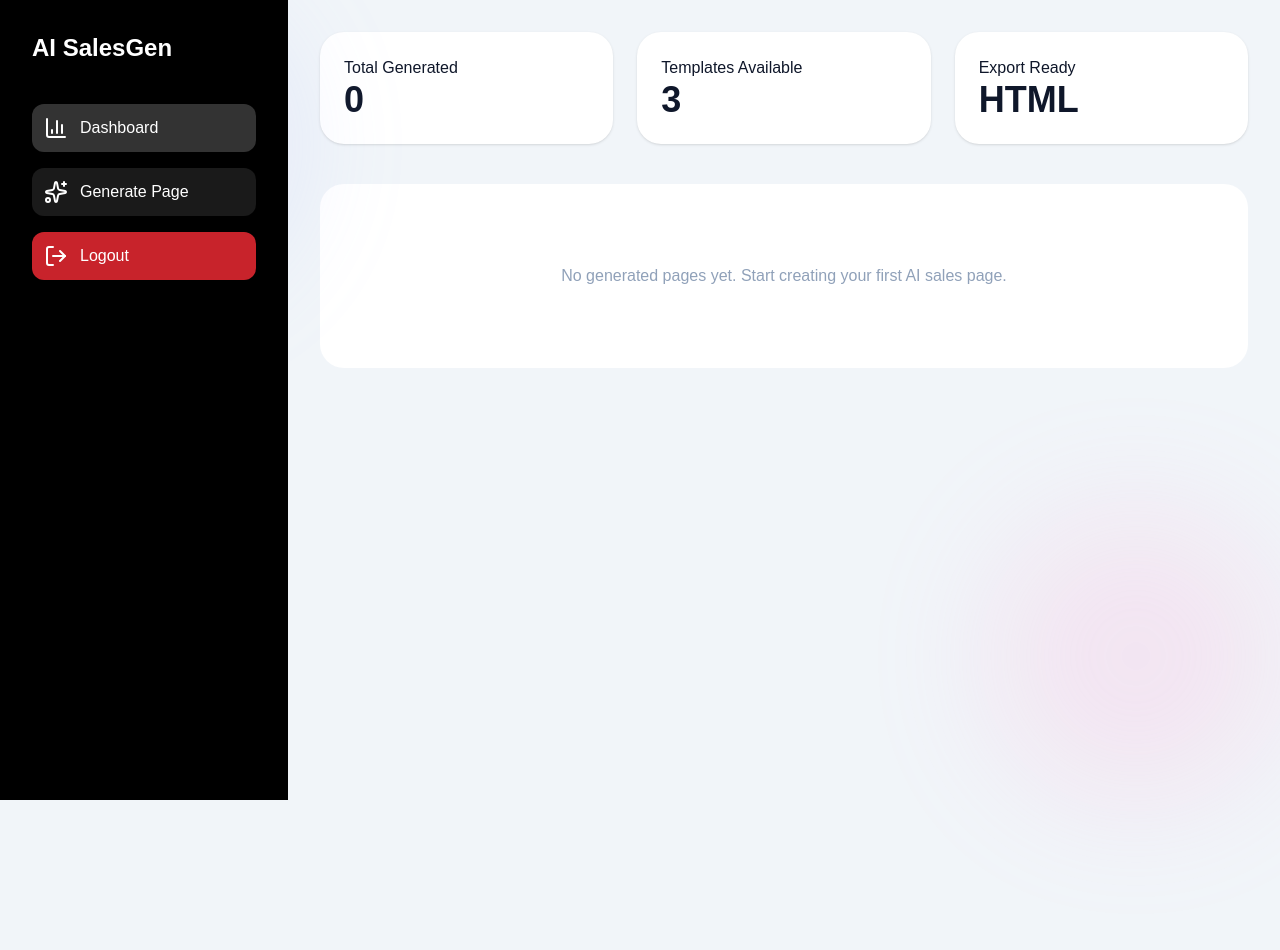
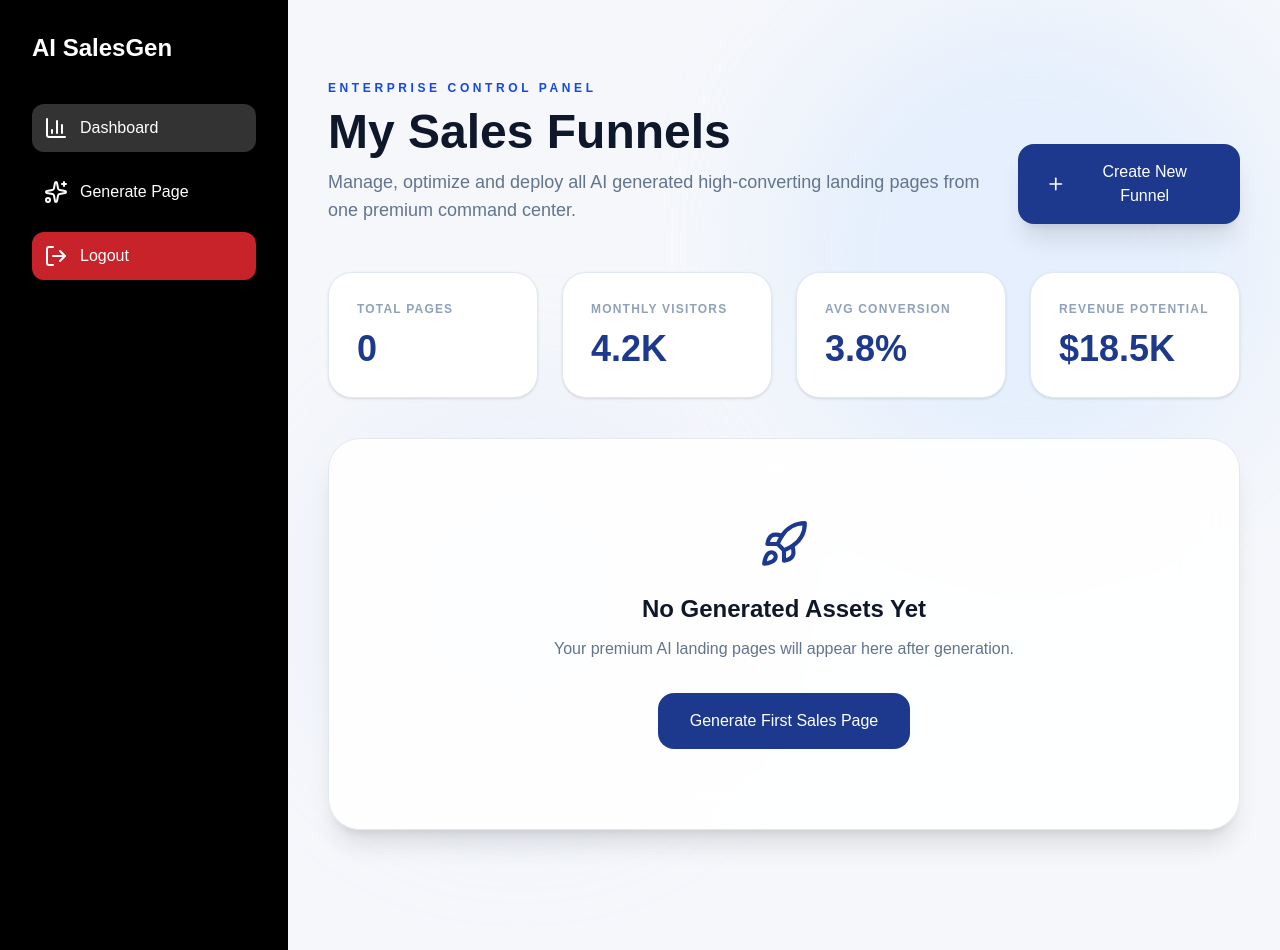
Before and after one commit to irfanfath/sales-page-generator, a Next.js app: page /dashboard in a window 1280 px wide. Before the commit the page ends 800 px from the top, so only its background shows below. Built offline with nearby package versions, Linux system fonts and the light colour scheme; sample sign-in values are in the browser's storage.

Commit message:
update UI dashboard & generator

```diff
--- a/app/dashboard/page.tsx
+++ b/app/dashboard/page.tsx
@@ -1,13 +1,17 @@
 'use client'
 
 import { useEffect, useState } from 'react'
+import { useRouter } from 'next/navigation'
 import ProtectedRoute from '@/components/common/ProtectedRoute'
 import DashboardSidebar from '@/components/dashboard/DashboardSidebar'
 import StatsCards from '@/components/dashboard/StatsCards'
 import SavedPageCard from '@/components/dashboard/SavedPageCard'
 import { getSavedPages, deletePage } from '@/lib/storage'
+import { Plus, Rocket, X } from 'lucide-react'
+import { motion, AnimatePresence } from 'framer-motion'
 
 export default function DashboardPage() {
+  const router = useRouter()
   const [pages, setPages] = useState<any[]>([])
   const [selectedPage, setSelectedPage] = useState<any>(null)
 
@@ -22,32 +26,124 @@ export default function DashboardPage() {
 
   return (
     <ProtectedRoute>
-      <main className="min-h-screen flex bg-slate-100 mt-20 md:mt-0">
+      <main className="min-h-screen flex bg-[#f5f7fb] relative overflow-hidden">
         <DashboardSidebar />
-        <section className="flex-1 p-8">
+
+        <div className="fixed top-0 right-0 w-[500px] h-[500px] bg-blue-200/30 blur-3xl rounded-full pointer-events-none" />
+        <div className="fixed bottom-0 left-80 w-[400px] h-[400px] bg-indigo-200/20 blur-3xl rounded-full pointer-events-none" />
+
+        <section className="flex-1 px-6 md:px-10 pt-20 pb-20 relative z-10">
+
+          <div className="flex flex-col lg:flex-row lg:items-end justify-between gap-8 mb-12">
+            <div>
+              <p className="uppercase tracking-[0.3em] text-xs text-blue-700 font-bold mb-3">
+                ENTERPRISE CONTROL PANEL
+              </p>
+              <h1 className="text-4xl md:text-5xl font-black text-slate-900 mb-3">
+                My Sales Funnels
+              </h1>
+              <p className="text-slate-500 text-lg max-w-2xl">
+                Manage, optimize and deploy all AI generated high-converting landing pages from one premium command center.
+              </p>
+            </div>
+
+            <button
+              onClick={() => router.push('/generator')}
+              className="cursor-pointer flex items-center gap-3 bg-blue-900 text-white px-7 py-4 rounded-2xl shadow-xl hover:scale-105 transition-all"
+            >
+              <Plus size={20} />
+              Create New Funnel
+            </button>
+          </div>
+
           <StatsCards total={pages.length} />
 
           {pages.length === 0 && (
-            <div className="bg-white rounded-3xl p-20 text-center text-slate-400">
-              No generated pages yet. Start creating your first AI sales page.
+            <div className="bg-white/90 backdrop-blur-xl rounded-[32px] p-20 text-center border border-slate-200 shadow-xl mt-10">
+              <Rocket className="mx-auto mb-6 text-blue-900" size={50} />
+              <h2 className="text-2xl font-bold mb-3">No Generated Assets Yet</h2>
+              <p className="text-slate-500 mb-8">
+                Your premium AI landing pages will appear here after generation.
+              </p>
+              <button
+                onClick={() => router.push('/generator')}
+                className="cursor-pointer bg-blue-900 text-white px-8 py-4 rounded-2xl"
+              >
+                Generate First Sales Page
+              </button>
             </div>
           )}
 
-          <div className="grid md:grid-cols-2 xl:grid-cols-3 gap-6">
+          <div className="grid md:grid-cols-2 xl:grid-cols-3 gap-8 mt-10">
             {pages.map((item, i) => (
-              <SavedPageCard key={i} item={item} onDelete={() => handleDelete(i)} onView={() => setSelectedPage(item)} />
+              <SavedPageCard
+                key={i}
+                item={item}
+                onDelete={() => handleDelete(i)}
+                onView={() => setSelectedPage(item)}
+              />
             ))}
           </div>
         </section>
-        {selectedPage && (
-          <div className="fixed inset-0 bg-black/50 flex items-center justify-center p-6">
-            <div className="bg-white max-w-3xl w-full rounded-3xl p-8 max-h-[90vh] overflow-auto">
-              <h1 className="text-4xl font-bold">{selectedPage.generated.headline}</h1>
-              <p className="mt-4">{selectedPage.generated.description}</p>
-              <button onClick={() => setSelectedPage(null)} className="mt-10 text-center border-blue-400 border shadow-lg text-blue-500 cursor-pointer w-full px-4 py-2 rounded-md">Close</button>
-            </div>
-          </div>
-        )}
+
+        <AnimatePresence>
+          {selectedPage && (
+            <motion.div
+              initial={{ opacity:0 }}
+              animate={{ opacity:1 }}
+              exit={{ opacity:0 }}
+              className="fixed inset-0 bg-black/60 backdrop-blur-sm flex items-center justify-center z-[999] p-6"
+            >
+              <motion.div
+                initial={{ scale:.9, opacity:0 }}
+                animate={{ scale:1, opacity:1 }}
+                exit={{ scale:.9, opacity:0 }}
+                className="bg-white rounded-[30px] max-w-5xl w-full max-h-[92vh] overflow-auto shadow-2xl"
+              >
+                <div className="flex justify-between items-center border-b px-8 py-5 sticky top-0 bg-white z-20">
+                  <h2 className="font-bold text-xl">Sales Funnel Live Preview</h2>
+                  <button onClick={() => setSelectedPage(null)} className="cursor-pointer">
+                    <X />
+                  </button>
+                </div>
+
+                <div className="p-10">
+                  <div className="border rounded-3xl overflow-hidden shadow-inner">
+                    <div className="h-10 bg-slate-100 border-b flex items-center px-4 gap-2">
+                      <div className="w-3 h-3 rounded-full bg-red-400" />
+                      <div className="w-3 h-3 rounded-full bg-yellow-400" />
+                      <div className="w-3 h-3 rounded-full bg-green-400" />
+                    </div>
+
+                    <div className="p-12">
+                      <h1 className="text-5xl font-black text-center mb-6">
+                        {selectedPage.generated.headline}
+                      </h1>
+                      <p className="text-center text-xl text-slate-600 max-w-3xl mx-auto mb-10">
+                        {selectedPage.generated.description}
+                      </p>
+
+                      <div className="grid md:grid-cols-3 gap-6 mb-10">
+                        {selectedPage.generated.features?.map((f:any, idx:number)=>(
+                          <div key={idx} className="p-6 bg-slate-50 rounded-2xl border">
+                            {f}
+                          </div>
+                        ))}
+                      </div>
+
+                      <div className="text-center">
+                        <button className="bg-blue-900 text-white px-10 py-4 rounded-2xl text-lg">
+                          {selectedPage.generated.ctaText}
+                        </button>
+                      </div>
+                    </div>
+                  </div>
+                </div>
+              </motion.div>
+            </motion.div>
+          )}
+        </AnimatePresence>
+
       </main>
     </ProtectedRoute>
   )
--- a/app/generator/page.tsx
+++ b/app/generator/page.tsx
@@ -3,13 +3,13 @@
 import { useEffect, useState } from 'react'
 import ProtectedRoute from '@/components/common/ProtectedRoute'
 import DashboardSidebar from '@/components/dashboard/DashboardSidebar'
-import ProductInputForm from '@/components/forms/ProductInputForm'
-import PreviewPanel from '@/components/preview/PreviewPanel'
 import { mockGenerateSalesCopy } from '@/lib/mock-ai'
 import { savePage } from '@/lib/storage'
 import { exportHTML } from '@/lib/export-html'
 import { toast } from 'sonner'
 import { useRouter } from 'next/navigation'
+import { ProductInputForm } from '@/components/forms/ProductInputForm'
+import { PreviewPanel } from '@/components/preview/PreviewPanel'
 
 export default function GeneratorPage() {
   const [form, setForm] = useState({
@@ -82,7 +82,7 @@ export default function GeneratorPage() {
       <main className="min-h-screen flex bg-slate-100 mt-20 md:mt-0">
         <DashboardSidebar />
         <section className="flex-1 p-4 md:p-8">
-          <div className="grid lg:grid-cols-2 gap-8 max-w-7xl mx-auto">
+          <div className="grid lg:grid-cols-2 gap-8 mx-auto">
             <ProductInputForm
               form={form}
               setForm={setForm}
--- a/components/dashboard/DashboardSidebar.tsx
+++ b/components/dashboard/DashboardSidebar.tsx
@@ -62,7 +62,7 @@ export default function DashboardSidebar() {
             type="button"
             onClick={() => handleNavigate('/dashboard')}
             className={`flex gap-3 w-full p-3 rounded-xl ${
-              pathname === '/dashboard' ? 'bg-white/20' : 'bg-white/10'
+              pathname === '/dashboard' ? 'bg-white/20' : ''
             }`}
           >
             <BarChart3 /> Dashboard
@@ -72,7 +72,7 @@ export default function DashboardSidebar() {
             type="button"
             onClick={() => handleNavigate('/generator')}
             className={`flex gap-3 w-full p-3 rounded-xl ${
-              pathname === '/generator' ? 'bg-white/20' : 'bg-white/10'
+              pathname === '/generator' ? 'bg-white/20' : ''
             }`}
           >
             <Sparkles /> Generate Page
--- a/components/dashboard/StatsCards.tsx
+++ b/components/dashboard/StatsCards.tsx
@@ -1,9 +1,27 @@
+'use client'
+
+import { motion } from 'framer-motion'
+
 export default function StatsCards({ total }: { total:number }) {
+  const stats = [
+    { title:'TOTAL PAGES', value: total },
+    { title:'MONTHLY VISITORS', value:'4.2K' },
+    { title:'AVG CONVERSION', value:'3.8%' },
+    { title:'REVENUE POTENTIAL', value:'$18.5K' },
+  ]
+
   return (
-    <div className="grid md:grid-cols-3 gap-6 mb-10">
-      <div className="bg-white rounded-3xl p-6 shadow">Total Generated<br/><span className="text-4xl font-bold">{total}</span></div>
-      <div className="bg-white rounded-3xl p-6 shadow">Templates Available<br/><span className="text-4xl font-bold">3</span></div>
-      <div className="bg-white rounded-3xl p-6 shadow">Export Ready<br/><span className="text-4xl font-bold">HTML</span></div>
+    <div className="grid md:grid-cols-2 xl:grid-cols-4 gap-6">
+      {stats.map((s, i)=>(
+        <motion.div
+          key={i}
+          whileHover={{ y:-4 }}
+          className="bg-white rounded-3xl p-7 border border-slate-200 shadow-sm"
+        >
+          <p className="text-xs tracking-widest text-slate-400 font-bold mb-3">{s.title}</p>
+          <h2 className="text-4xl font-black text-blue-900">{s.value}</h2>
+        </motion.div>
+      ))}
     </div>
   )
 }
--- /dev/null
+++ b/components/forms/Field.tsx
@@ -0,0 +1,11 @@
+export function Field({ label, placeholder, onChange, icon }: any) {
+    return (
+      <div>
+        <label className="text-xs font-bold uppercase text-slate-400">{label}</label>
+        <div className="mt-2 relative">
+          <div className="absolute left-4 top-4 text-slate-400">{icon}</div>
+          <input placeholder={placeholder} className="w-full pl-12 p-4 rounded-2xl border border-gray-200 bg-slate-50" onChange={onChange} />
+        </div>
+      </div>
+    )
+  }
```
Also changed, not shown: components/dashboard/SavedPageCard.tsx (+51 -7 lines), components/forms/ProductInputForm.tsx (+37 -19 lines), components/preview/PreviewPanel.tsx (+20 -15 lines).
